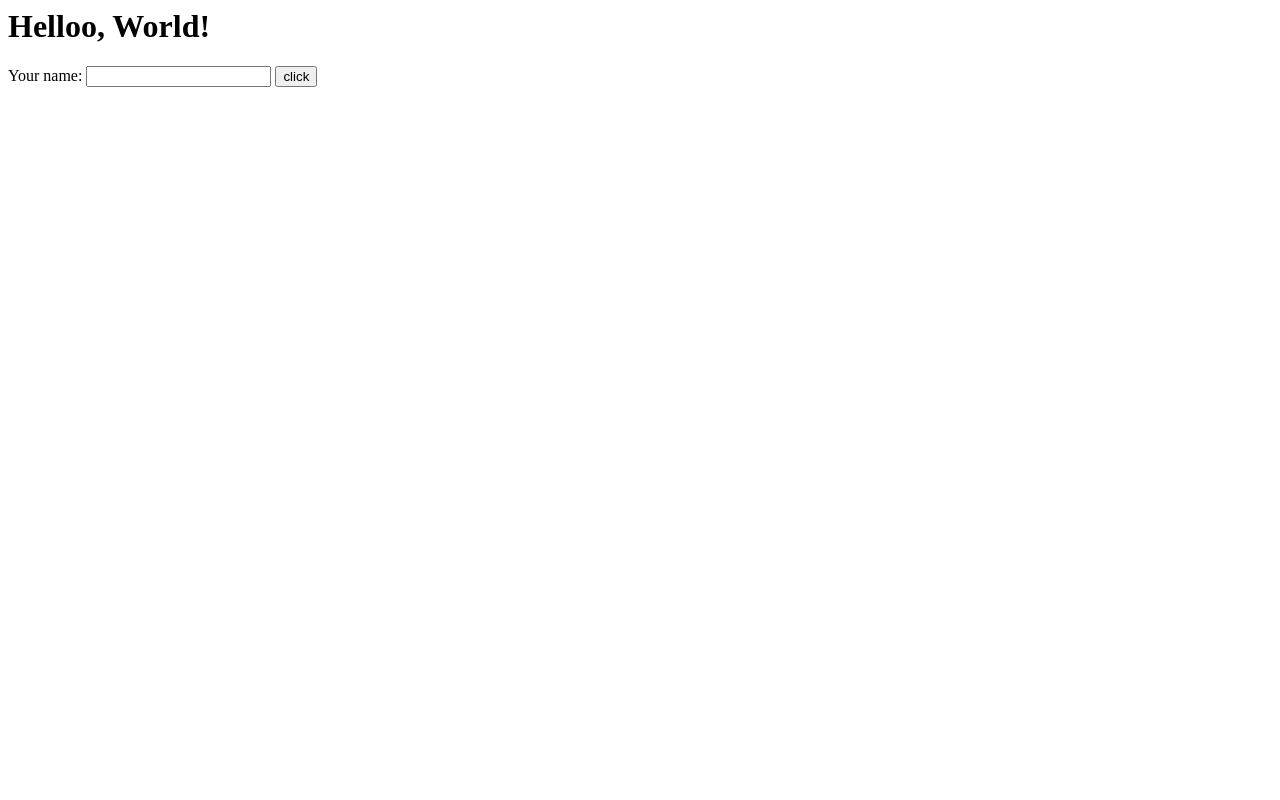
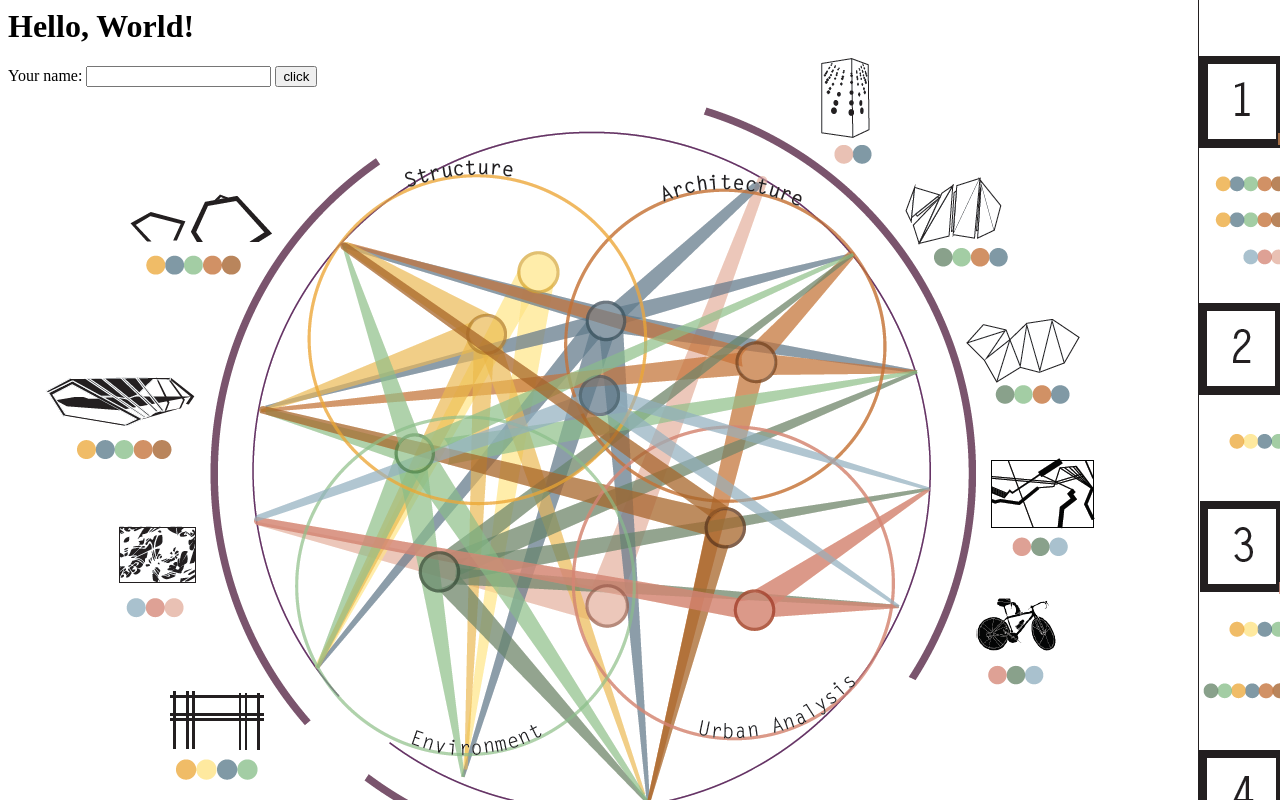
Before and after one commit to abbytuckett/abbytuckett.github.io, a plain HTML site: page index.html in a window 1280 px wide. Drawn offline with Linux system fonts and the light colour scheme.

Commit message:
Update index.html

```diff
--- a/index.html
+++ b/index.html
@@ -1,14 +1,15 @@
 <html>
   <head>
     <style>
-      body { img src="Screenshot 2020-05-04 16.24.40.png" height="50%" width="50%" alt="" ;
+      body {
+        background-image:url("Screenshot 2020-05-04 16.24.40.png");
         }
     </style>
     <title>Welcome!</title>
     <script type="text/javascript" src="hello.js"></script>
   </head>
   <body>
-    <h1>Helloo, World!</h1>
+    <h1>Hello, World!</h1>
     <form>
         <label for="yourname">Your name:</label>
         <input type="text" id="yourname" name="yourname">
```
